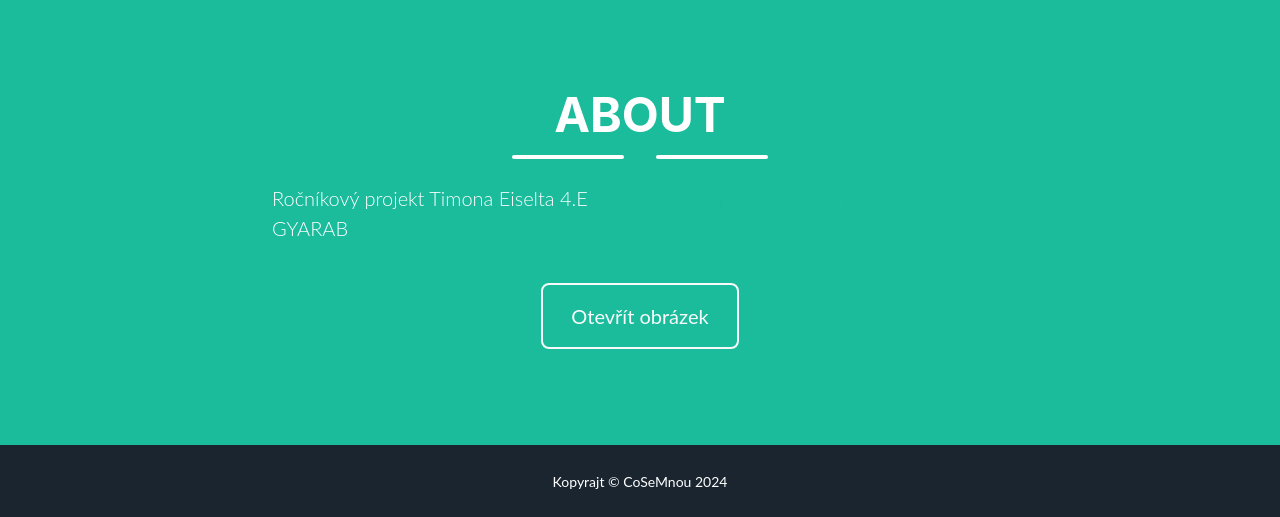
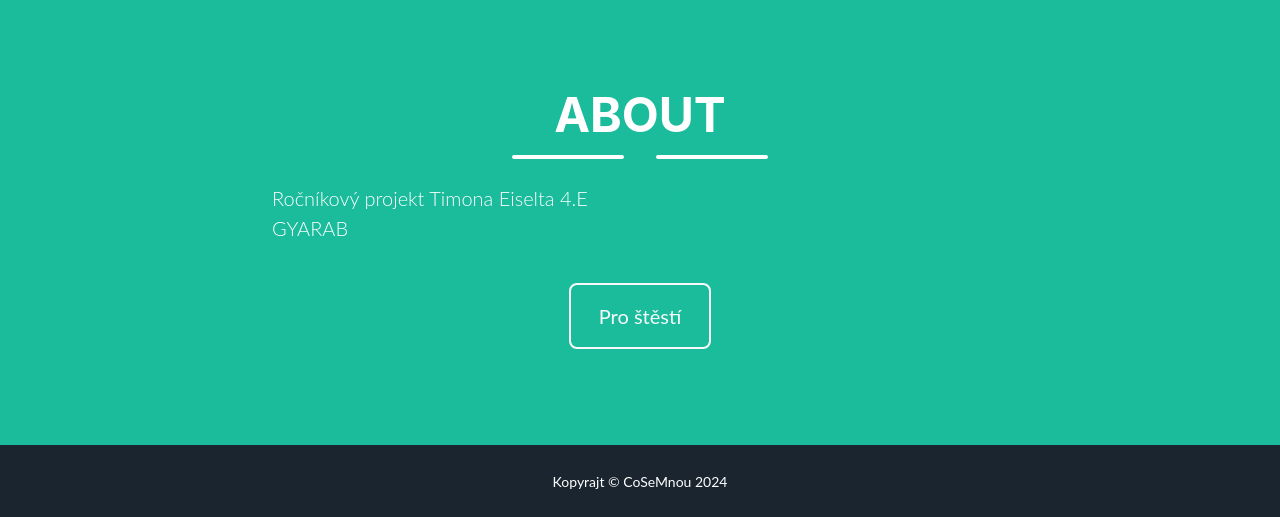
Before and after one commit to gyarab/2024-4e-eiselt-CoSeMnou, a Django app: page / in a window 1280 px wide. Shown: the part 1479-1996 px from the top of the page. Run offline with Django 5.2, Linux system fonts and the light colour scheme; some libraries are stand-ins or nearby versions.

Commit message:
skoro hotovo znova ?

```diff
--- a/frontend/templates/homepage.html
+++ b/frontend/templates/homepage.html
@@ -90,7 +90,7 @@
                 <a class="btn btn-xl btn-outline-light"
                 href="{% static 'images/ProStesti.jpg' %}"
                 target="_blank">
-                    Otevřít obrázek
+                    Pro štěstí
                 </a>
             </div>
 
```
Also changed, not shown: db.sqlite3.
